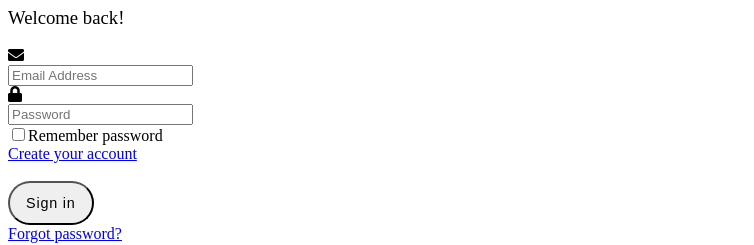
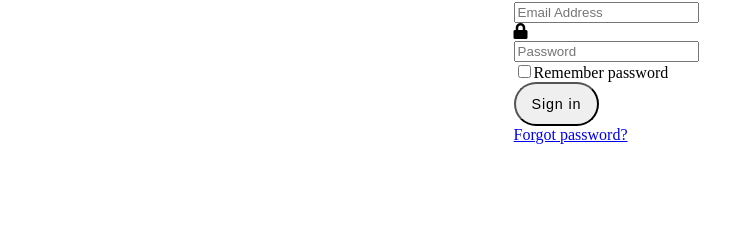
Before and after one commit to GaganThind/UserManagement, an Angular app: page / in a window 1280 px wide. Shown: the part 126-371 px from the top of the page, without its empty margins (0-754 px from the left). Built offline with nearby package versions, Linux system fonts and the light colour scheme; what angular-bootstrap-md would draw is missing.

Commit message:
Login page alignment

```diff
--- a/src/app/login/login/login.component.html
+++ b/src/app/login/login/login.component.html
@@ -1,4 +1,4 @@
-<div class="container">
+<div class="container container-main">
     <div class="row no-gutter">
             <div class="login d-flex align-items-center">
                 <div class="container">
@@ -7,9 +7,9 @@
                             <h3 class="login-heading mb-4">Welcome back!</h3>
                             <form>
                                 <!-- Email Address -->
-                                <div class="input-group col-lg-6 mb-4">
+                                <div class="input-group col-lg-15 mb-4">
                                     <div class="input-group-prepend">
-                                        <span class="input-group-text bg-white px-4 border-md border-right-0">
+                                        <span class="input-group-text bg-white px-3 border-md border-right-0">
                                             <i class="fa fa-envelope text-muted"></i>
                                         </span>
                                     </div>
@@ -18,9 +18,9 @@
                                 </div>
 
                                 <!-- Password -->
-                                <div class="input-group col-lg-6 mb-4">
+                                <div class="input-group col-lg-15 mb-4">
                                     <div class="input-group-prepend">
-                                        <span class="input-group-text bg-white px-4 border-md border-right-0">
+                                        <span class="input-group-text bg-white px-3 border-md border-right-0">
                                             <i class="fa fa-lock text-muted"></i>
                                         </span>
                                     </div>
@@ -35,15 +35,11 @@
                                 </div>
 
                                 <!-- Submit Button -->
-                                <div class="form-group col-lg-12 mx-auto mb-0">
-                                    <a href="#" class="btn btn-primary btn-block py-2">
-                                        <span class="font-weight-bold">Create your account</span>
-                                    </a>
+                                <div class="form-group col-lg-15 mx-auto mb-0">
+                                    <button class="btn btn-lg btn-primary btn-block btn-login text-uppercase font-weight-bold mb-2" type="submit">
+                                        Sign in
+                                    </button>
                                 </div>
-                                <br>
-                                <button
-                                    class="btn btn-lg btn-primary btn-block btn-login text-uppercase font-weight-bold mb-2"
-                                    type="submit">Sign in</button>
                                 <div class="text-center">
                                     <a class="small" href="#">Forgot password?</a>
                                 </div>
--- a/src/app/login/login/login.component.scss
+++ b/src/app/login/login/login.component.scss
@@ -1,10 +1,9 @@
-:root {
+  :root {
     --input-padding-x: 1.5rem;
     --input-padding-y: 0.75rem;
   }
 
-  .login,
-  .image {
+  .login {
     min-height: 100vh;
   }
 
@@ -17,6 +16,10 @@
     letter-spacing: 0.05rem;
     padding: 0.75rem 1rem;
     border-radius: 2rem;
+  }
+
+  .container-main {
+    margin-left: 40%; margin-top: -5%;
   }
 
   .form-label-group {
```
